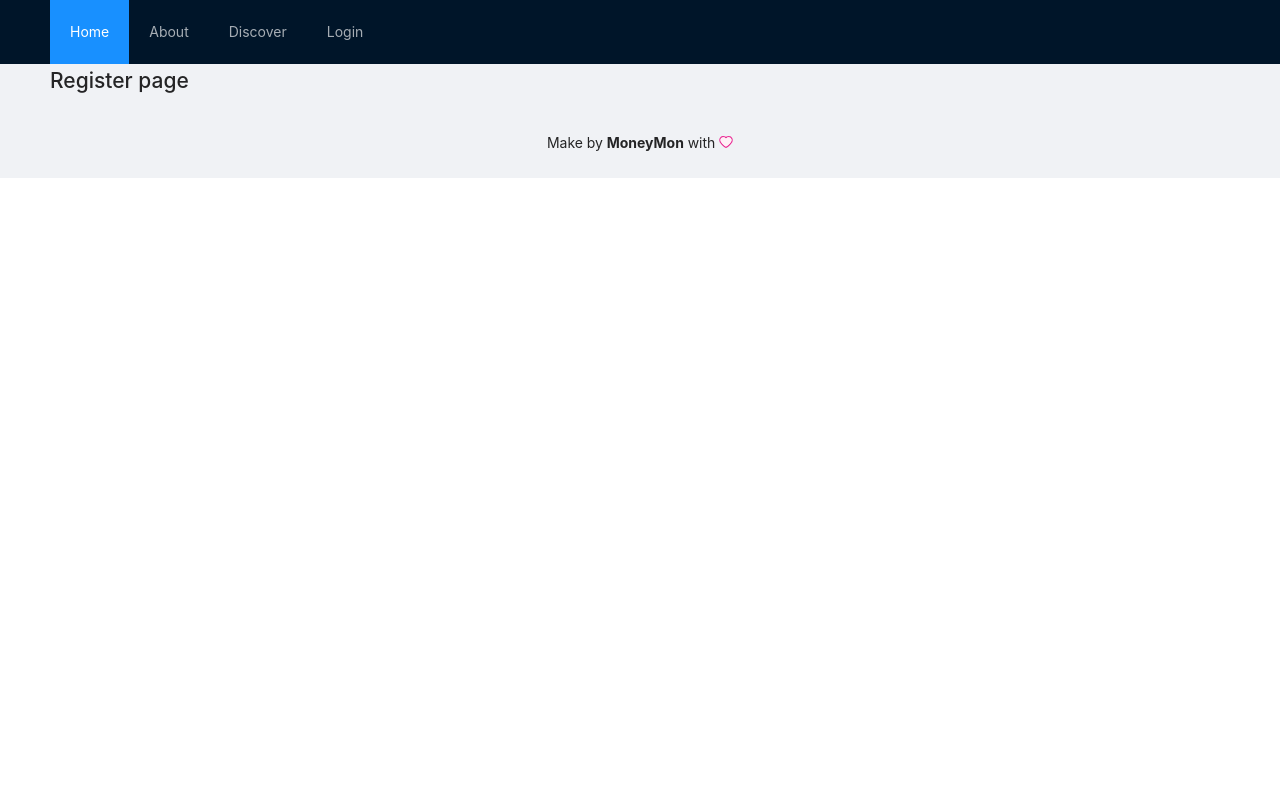
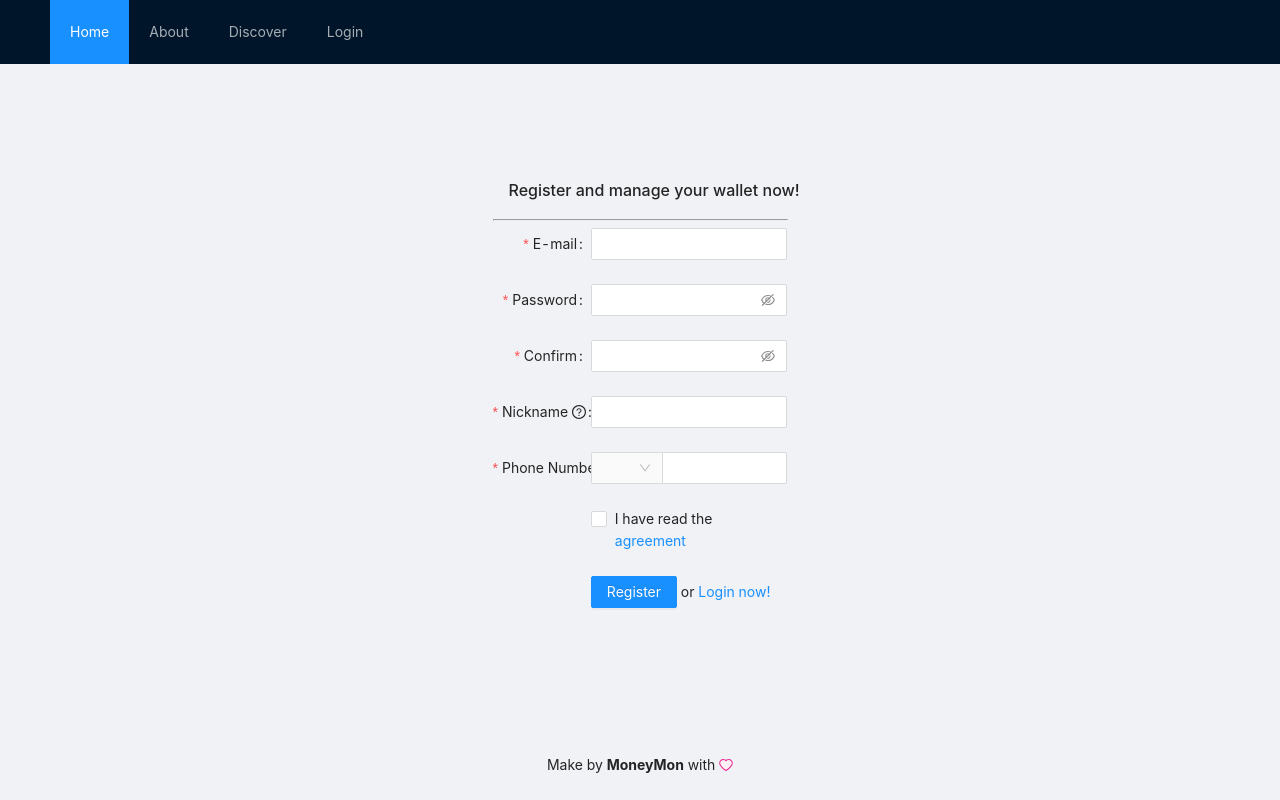
Before and after one commit to thuupx/MoneyMon, a React (Create React App) app in the folder frontend/: page /register in a window 1280 px wide. Built offline with nearby package versions, Linux system fonts and the light colour scheme.

Commit message:
feat: add Login/Register page

```diff
--- a/frontend/src/components/Home/index.js
+++ b/frontend/src/components/Home/index.js
@@ -4,9 +4,9 @@ import Meta from 'antd/lib/card/Meta';
 export default function Home(props) {
     return (
         <Carousel autoplay >
-            <img style={{ border: '5px' }} alt="example" width="100%" height="640px" src="https://images.unsplash.com/photo-1554672723-d42a16e533db?ixlib=rb-1.2.1&ixid=eyJhcHBfaWQiOjEyMDd9&auto=format&fit=crop&w=1050&q=80" />
-            <img style={{ border: '5px' }} alt="example" width="100%" height="640px" src="https://images.unsplash.com/photo-1567427017947-545c5f8d16ad?ixlib=rb-1.2.1&ixid=eyJhcHBfaWQiOjEyMDd9&auto=format&fit=crop&w=995&q=80" />
-            <img style={{ border: '5px' }} alt="example" width="100%" height="640px" src="https://images.unsplash.com/photo-1579621970795-87facc2f976d?ixlib=rb-1.2.1&ixid=eyJhcHBfaWQiOjEyMDd9&auto=format&fit=crop&w=1050&q=80" />
+            <img style={{ border: '5px' }} alt="example" width="100%" height="620px" src="https://images.unsplash.com/photo-1554672723-d42a16e533db?ixlib=rb-1.2.1&ixid=eyJhcHBfaWQiOjEyMDd9&auto=format&fit=crop&w=1050&q=80" />
+            <img style={{ border: '5px' }} alt="example" width="100%" height="620px" src="https://images.unsplash.com/photo-1567427017947-545c5f8d16ad?ixlib=rb-1.2.1&ixid=eyJhcHBfaWQiOjEyMDd9&auto=format&fit=crop&w=995&q=80" />
+            <img style={{ border: '5px' }} alt="example" width="100%" height="620px" src="https://images.unsplash.com/photo-1579621970795-87facc2f976d?ixlib=rb-1.2.1&ixid=eyJhcHBfaWQiOjEyMDd9&auto=format&fit=crop&w=1050&q=80" />
         </Carousel>
     )
 }
--- a/frontend/src/components/Login/LoginForm.js
+++ b/frontend/src/components/Login/LoginForm.js
@@ -1,5 +1,61 @@
 import React from 'react';
+import { Form, Input, Button, Checkbox } from 'antd';
+import { UserOutlined, LockOutlined } from '@ant-design/icons';
+import { Link } from 'react-router-dom';
 
-export const LoginForm = props => {
+const LoginForm = () => {
+    const onFinish = values => {
+        console.log('Received values of form: ', values);
+    };
+    return (
+        <Form
+        name="normal_login"
+        className="login-form"
+        initialValues={{
+            remember: true,
+        }}
+        onFinish={onFinish}
+    >
+        <Form.Item
+            name="username"
+            rules={[{
+                required: true,
+                message: 'Please input your username!',
+            },
+            ]}
+        >
+            <Input prefix={<UserOutlined className="site-form-item-icon" />} placeholder="Username" />
+        </Form.Item>
+        <Form.Item
+            name="password"
+            rules={[{
+                required: true,
+                message: 'Please input your password!',
+            },
+            ]}
+        >
+            <Input
+                prefix={<LockOutlined className="site-form-item-icon" />}
+                type="password"
+                placeholder="Password"
+            />
+        </Form.Item>
+        <Form.Item>
+            <Form.Item name="remember" valuePropName="checked" noStyle>
+                <Checkbox>Remember me</Checkbox>
+            </Form.Item>
 
-}
+            <a className="login-form-forgot" href="/">
+                Forgot password
+            </a>
+        </Form.Item>
+
+        <Form.Item>
+            <Button type="primary" htmlType="submit" className="login-form-button">
+                Log in
+            </Button> Or <Link to='/register'>Register now!</Link>
+        </Form.Item>
+    </Form>
+    );
+};
+export default LoginForm;
--- a/frontend/src/components/Login/index.js
+++ b/frontend/src/components/Login/index.js
@@ -1,6 +1,15 @@
 import React from 'react';
+import LoginForm from './LoginForm';
+import { Row, Col, Divider } from 'antd';
 export const Login = props => {
     return (
-        <h1>Login Content</h1>
+        <Row justify="center" align='middle' style={{ height: 'calc(100vh - 133.6px)' }} >
+            <Col xs={{ span: 24 }} sm={{ span: 16 }} md={{ span: 8 }} lg={{ span: 6 }}>
+                <Divider orientation="center">Welcome to MoneyMon!</Divider>
+                <hr />
+                <LoginForm {...props} />
+            </Col>
+        </Row>
+
     )
 }
--- /dev/null
+++ b/frontend/src/components/Register/RegistrationForm.js
@@ -0,0 +1,184 @@
+import React, { useState } from 'react';
+import { Form, Input, Tooltip, Select, Checkbox, Button } from 'antd';
+import { QuestionCircleOutlined } from '@ant-design/icons';
+import { Link } from 'react-router-dom';
+
+const { Option } = Select;
+const formItemLayout = {
+    labelCol: {
+        xs: {
+            span: 24,
+        },
+        sm: {
+            span: 8,
+        },
+    },
+    wrapperCol: {
+        xs: {
+            span: 24,
+        },
+        sm: {
+            span: 16,
+        },
+    },
+};
+const tailFormItemLayout = {
+    wrapperCol: {
+        xs: {
+            span: 24,
+            offset: 0,
+        },
+        sm: {
+            span: 16,
+            offset: 8,
+        },
+    },
+};
+
+const RegistrationForm = () => {
+    const [form] = Form.useForm();
+    const onFinish = values => {
+        console.log('Received values of form: ', values);
+    };
+    const prefixSelector = (
+        <Form.Item name="prefix" noStyle>
+            <Select
+                style={{
+                    width: 70,
+                }}
+            >
+                <Option value="84">+84</Option>
+                <Option value="85">+85</Option>
+            </Select>
+        </Form.Item>
+    );
+    return (
+
+        <Form
+        {...formItemLayout}
+        form={form}
+        name="register"
+        onFinish={onFinish}
+        scrollToFirstError
+    >
+        <Form.Item
+            name="email"
+            label="E-mail"
+            rules={[
+                {
+                    type: 'email',
+                    message: 'The input is not valid E-mail!',
+                },
+                {
+                    required: true,
+                    message: 'Please input your E-mail!',
+                },
+            ]}
+        >
+            <Input />
+        </Form.Item>
+
+        <Form.Item
+            name="password"
+            label="Password"
+            rules={[
+                {
+                    required: true,
+                    message: 'Please input a valid password!',
+                    pattern: '',
+                    len: 6
+                },
+            ]}
+            hasFeedback
+        >
+            <Input.Password />
+        </Form.Item>
+
+        <Form.Item
+            name="confirm"
+            label="Confirm"
+            dependencies={['password']}
+            hasFeedback
+            rules={[
+                {
+                    required: true,
+                    message: 'Please confirm your password!',
+                },
+                ({ getFieldValue }) => ({
+                    validator(rule, value) {
+                        if (!value || getFieldValue('password') === value) {
+                            return Promise.resolve();
+                        }
+
+                        return Promise.reject('The two passwords that you entered do not match!');
+                    },
+                }),
+            ]}
+        >
+            <Input.Password />
+        </Form.Item>
+
+        <Form.Item
+            name="nickname"
+            label={
+                <span>
+                    Nickname&nbsp;
+<Tooltip title="What do you want others to call you?">
+                        <QuestionCircleOutlined />
+                    </Tooltip>
+                </span>
+            }
+            rules={[
+                {
+                    required: true,
+                    message: 'Please input your nickname!',
+                    whitespace: true,
+                },
+            ]}
+        >
+            <Input />
+        </Form.Item>
+
+
+        <Form.Item
+            name="phone"
+            label="Phone Number"
+            rules={[
+                {
+                    required: true,
+                    message: 'Please input your phone number!',
+                },
+            ]}
+        >
+            <Input
+                addonBefore={prefixSelector}
+                style={{
+                    width: '100%',
+                }}
+            />
+        </Form.Item>
+
+        <Form.Item
+            name="agreement"
+            valuePropName="checked"
+            rules={[
+                {
+                    validator: (_, value) =>
+                        value ? Promise.resolve() : Promise.reject('Should accept agreement'),
+                },
+            ]}
+            {...tailFormItemLayout}
+        >
+            <Checkbox>
+                I have read the <a href="">agreement</a>
+            </Checkbox>
+        </Form.Item>
+        <Form.Item {...tailFormItemLayout}>
+            <Button type="primary" htmlType="submit">
+                Register
+            </Button> or <Link to='/login'>Login now!</Link>
+        </Form.Item>
+    </Form>
+    );
+};
+export default RegistrationForm;
--- a/frontend/src/components/Register/index.js
+++ b/frontend/src/components/Register/index.js
@@ -1,7 +1,15 @@
 import React from 'react';
-
+import RegistrationForm from './RegistrationForm';
+import { Row, Col, Divider } from 'antd';
 export default function Register(props) {
     return (
-        <h1>Register page</h1>
+        <Row justify="center" align='middle' style={{ height: 'calc(100vh - 133.6px)' }}>
+            <Col xs={{ span: 24 }} sm={{ span: 16 }} md={{ span: 8 }} lg={{ span: 6 }}>
+                <Divider orientation="center">Register and manage your wallet now!</Divider>
+                <hr />
+                <RegistrationForm />
+            </Col>
+        </Row>
+
     )
 }
--- a/frontend/src/containers/DefaultLayout.js
+++ b/frontend/src/containers/DefaultLayout.js
@@ -25,7 +25,7 @@ export const DefaultLayout = props => (
                     {routes}
                 </div>
             </Content>
-            <Footer style={{ textAlign: 'center' }}>
+            <Footer style={{ textAlign: 'center', bottom: "0" }}>
                 Make by <b>MoneyMon</b> with <HeartTwoTone twoToneColor="#eb2f96" />
             </Footer>
         </Layout>
```
Also changed, not shown: frontend/src/App.css (line endings or trailing spaces), frontend/src/components/Register/RegisterForm.js (deleted), 1 other file (tests, documents, lock files or other folders).
